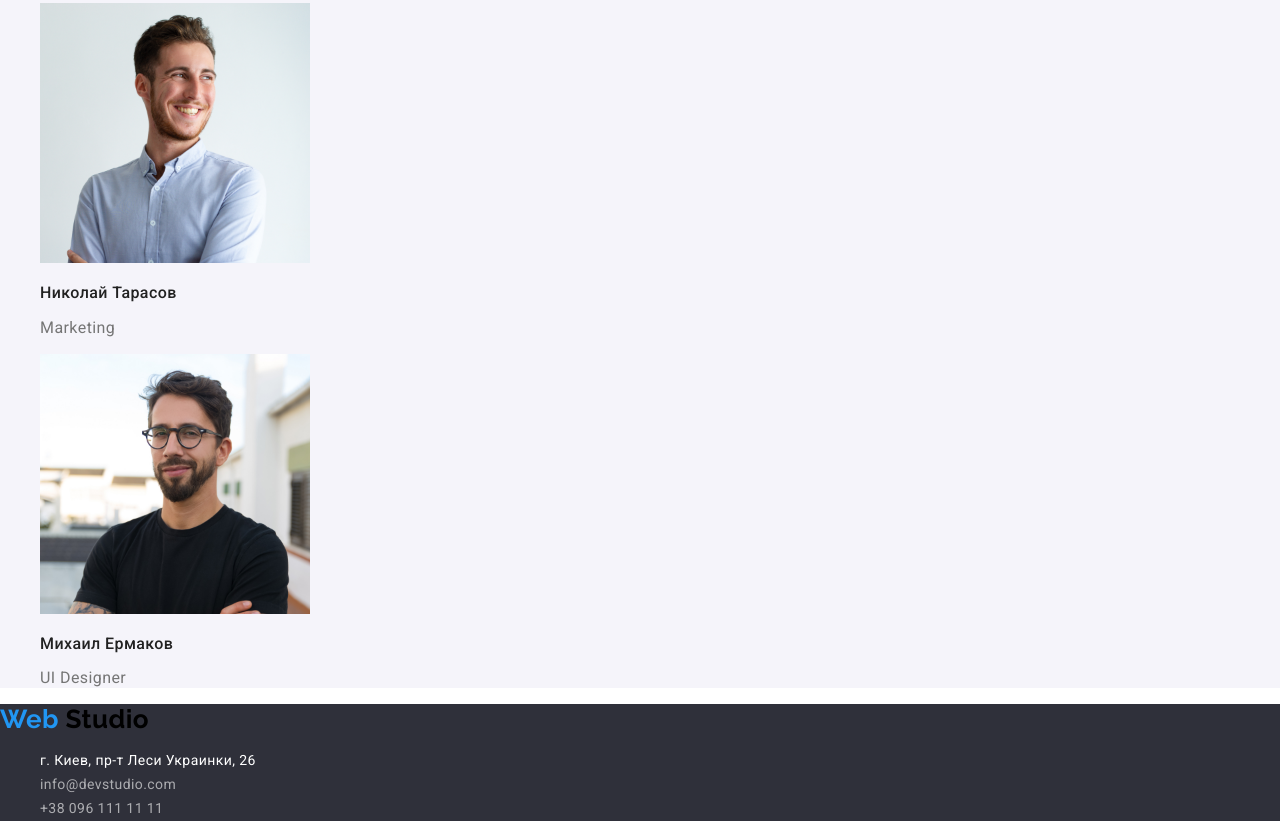
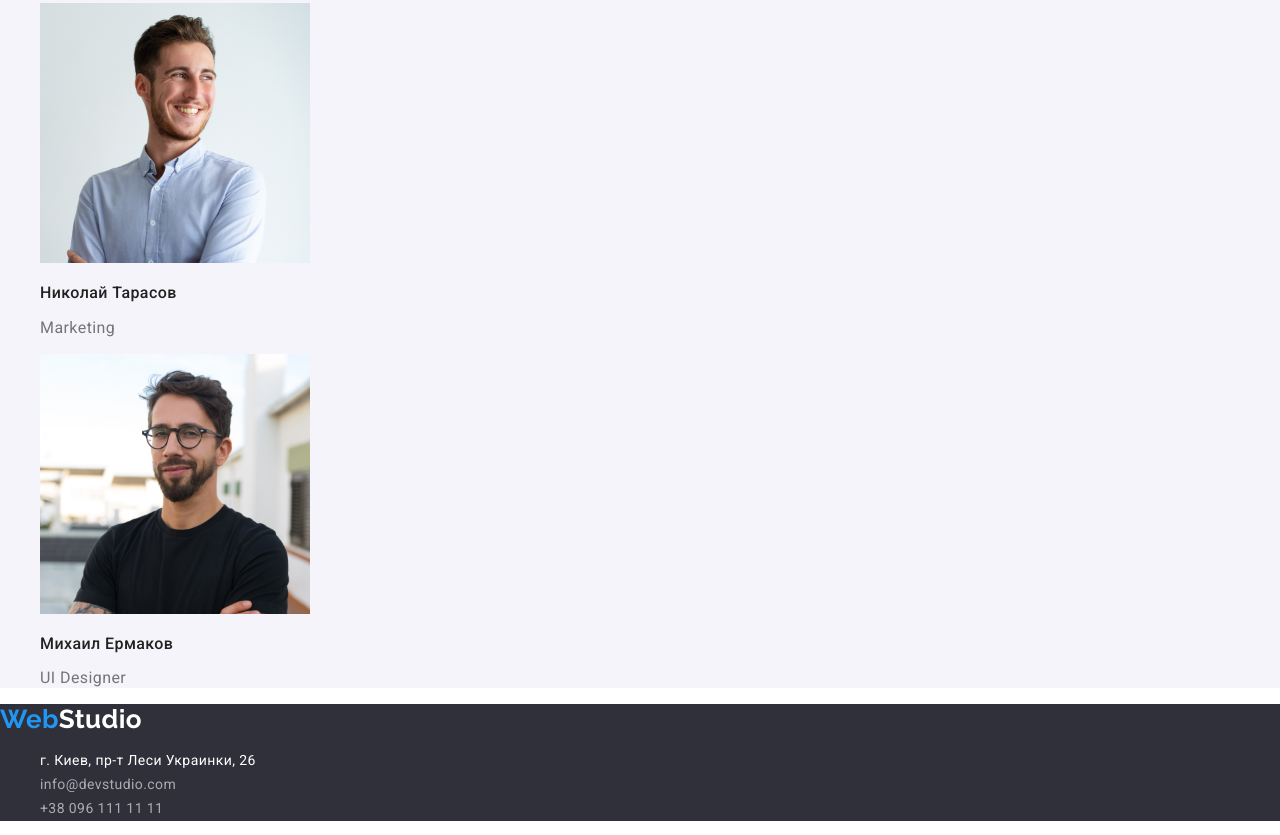
Before and after one commit to alinabihdan/goit-markup-hw-02, a plain HTML site: page index.html in a window 1280 px wide. Shown: the part 2453-3288 px from the top of the page. Drawn offline with nearby package versions, Linux system fonts and the light colour scheme.

Commit message:
исправление дз
убран отступ в лого, + цвет лого в футере

```diff
--- a/css/style.css
+++ b/css/style.css
@@ -41,6 +41,9 @@ a {
     color: var(--black-color);
 }
 
+.logo .footer-studio {
+    color: var(--main-light-color)
+}
 /* navigation */
 
 .link {
--- a/index.html
+++ b/index.html
@@ -14,8 +14,7 @@
             <div class="container">
                     <nav class="nav">
                         <a href="./index.html" class="logo">
-                            <span class="web">Web</span>
-                            <span class="studio">Studio</span>
+                            <span class="web">Web</span><span class="studio">Studio</span>
                         </a>
                         <ul class="nav-list">
                             <li class="nav-item">
@@ -120,8 +119,7 @@
         <footer class="footer">
             <div class="container">
                 <a href="./index.html" class="logo logo-bottom">
-                    <span class="web">Web</span>
-                    <span class="studio">Studio</span>
+                    <span class="web">Web</span><span class="footer-studio">Studio</span>
                 </a>
                 <address>
                     <ul class="adress-list">
```
